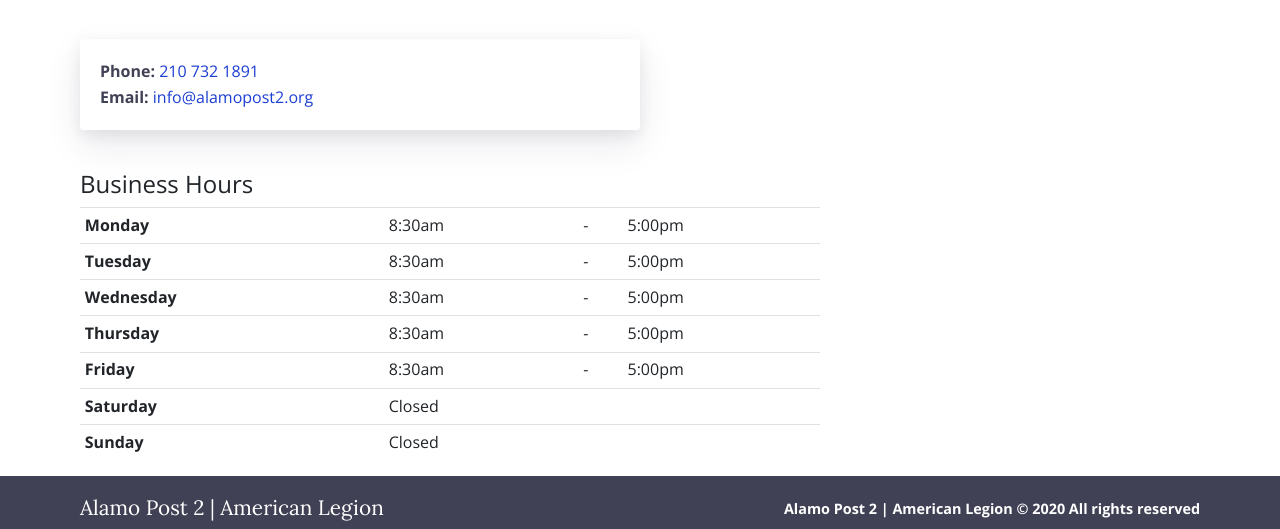
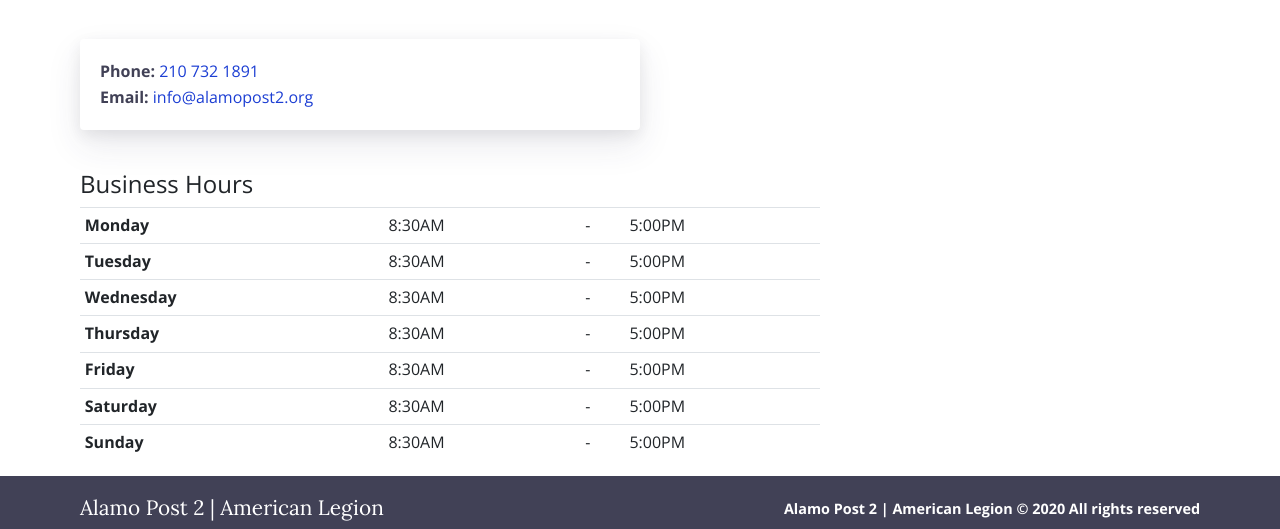
Before and after one commit to Team-Poseidon/alamopost2, a Gatsby site: page /contact in a window 1280 px wide. Shown: the part 263-792 px from the top of the page. Built offline with nearby package versions, Linux system fonts and the light colour scheme; Gatsby itself is replaced by a stand-in of ours.

Commit message:
Edit Contact page to use site meta data instead

```diff
--- a/gatsby-config.js
+++ b/gatsby-config.js
@@ -26,6 +26,50 @@
         name: 'Contact',
         link: '/contact',
       },
+    ],
+    hoursOfOperation:[
+        {
+            day: 'Monday',
+            opensAt: '8:30AM',
+            closesAt: '5:00PM',
+            isHoliday: false,
+        },
+        {
+            day: 'Tuesday',
+            opensAt: '8:30AM',
+            closesAt: '5:00PM',
+            isHoliday: false
+        },
+        {
+            day: 'Wednesday',
+            opensAt: '8:30AM',
+            closesAt: '5:00PM',
+            isHoliday: false
+        },
+        {
+            day: 'Thursday',
+            opensAt: '8:30AM',
+            closesAt: '5:00PM',
+            isHoliday: false
+        },
+        {
+            day: 'Friday',
+            opensAt: '8:30AM',
+            closesAt: '5:00PM',
+            isHoliday: false
+        },
+        {
+            day: 'Saturday',
+            opensAt: '8:30AM',
+            closesAt: '5:00PM',
+            isHoliday: false
+        },
+        {
+            day: 'Sunday',
+            opensAt: '8:30AM',
+            closesAt: '5:00PM',
+            isHoliday: false
+        },
     ],
   },
   plugins: [
--- /dev/null
+++ b/src/components/BusinessHours.js
@@ -0,0 +1,45 @@
+import React from 'react';
+import { StaticQuery, graphql } from 'gatsby';
+
+
+const BusinessHours = (props) => {
+    const { hoursOfOperation } = props.data.site.siteMetadata;
+
+    return (
+        <table className="table table-sm opening-hours-table">
+            <tbody>
+                {hoursOfOperation.map(ops => (
+                    <tr>
+                        <td className="day b">{ops.day}</td>
+                        <td className="opens">{ops.opensAt}</td>
+                        <td>-</td>
+                        <React.Fragment>
+                            {ops.isHoliday === true && <td className="closes">Closed in Observance of Holiday</td> }
+                            {ops.isHoliday === false && <td className="closes">{ops.closesAt}</td> }
+                        </React.Fragment>
+                    </tr>
+                ))}
+            </tbody>
+        </table>
+    )
+}
+
+export default props => (
+    <StaticQuery
+        query={graphql`
+        query PostInformation{
+            site{
+              siteMetadata {
+                hoursOfOperation{
+                  day
+                  opensAt
+                  closesAt
+                  isHoliday
+                }
+              }
+            }
+          }
+    `}
+        render={data => <BusinessHours data={data} />}
+    />
+)
--- a/src/pages/contact/index.js
+++ b/src/pages/contact/index.js
@@ -2,6 +2,7 @@
 import SEO from '../../components/SEO';
 import Layout from '../../layouts/index';
 import Call from '../../components/Call';
+import BusinessHours from '../../components/BusinessHours';
 
 const Contact = props => (
   <Layout bodyClass="page-contact">
@@ -22,52 +23,7 @@
         </div>
         <div className="col-8">
           <h4 className="mt-4">Business Hours</h4>
-          <table className="table table-sm opening-hours-table">
-            <tbody>
-              <tr>
-                <td className="day font-weight-bold">Monday</td>
-                <td className="opens">8:30am</td>
-                <td>-</td>
-                <td className="closes">5:00pm</td>
-              </tr>
-              <tr>
-                <td className="day font-weight-bold">Tuesday</td>
-                <td className="opens">8:30am</td>
-                <td>-</td>
-                <td className="closes">5:00pm</td>
-              </tr>
-              <tr>
-                <td className="day font-weight-bold">Wednesday</td>
-                <td className="opens">8:30am</td>
-                <td>-</td>
-                <td className="closes">5:00pm</td>
-              </tr>
-              <tr>
-                <td className="day font-weight-bold">Thursday</td>
-                <td className="opens">8:30am</td>
-                <td>-</td>
-                <td className="closes">5:00pm</td>
-              </tr>
-              <tr>
-                <td className="day font-weight-bold">Friday</td>
-                <td className="opens">8:30am</td>
-                <td>-</td>
-                <td className="closes">5:00pm</td>
-              </tr>
-              <tr>
-                <td className="day font-weight-bold">Saturday</td>
-                <td className="opens">Closed</td>
-                <td />
-                <td className="closes" />
-              </tr>
-              <tr>
-                <td className="day font-weight-bold">Sunday</td>
-                <td className="opens">Closed</td>
-                <td />
-                <td className="closes" />
-              </tr>
-            </tbody>
-          </table>
+          <BusinessHours />
         </div>
       </div>
     </div>
```
Also changed, not shown: 1 other file.
